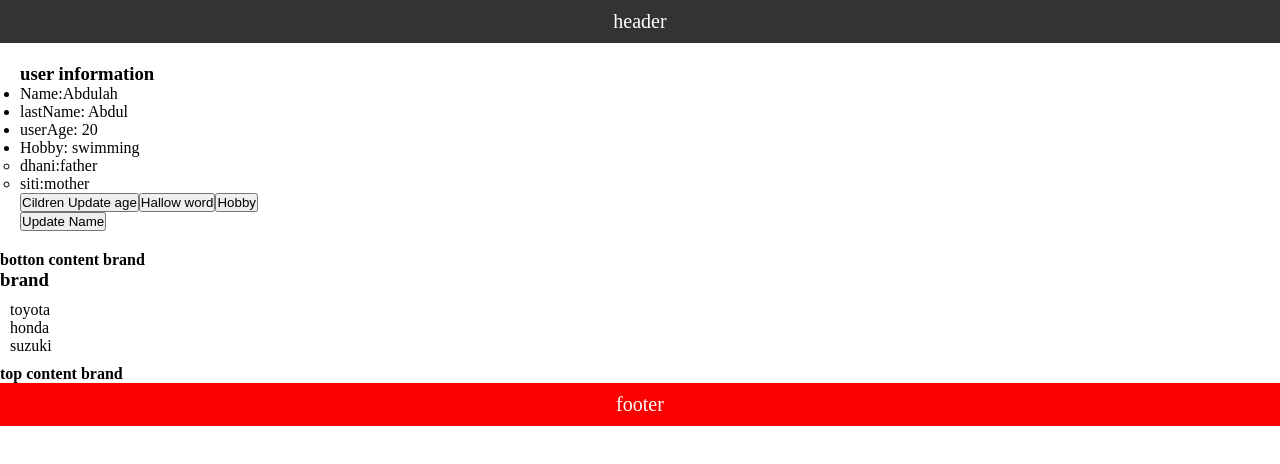
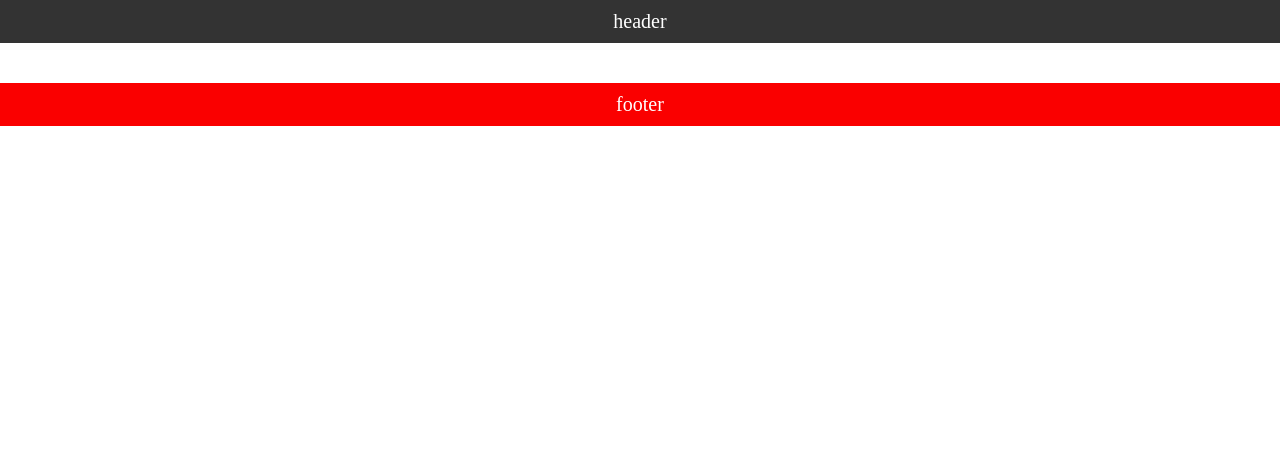
Before and after one commit to faridkinyobi/VUE-Base, a Vue app: page / in a window 1280 px wide. Shown: the top 464 px of the page. Built offline with nearby package versions, Linux system fonts and the light colour scheme.

Commit message:
lifecycle in action

```diff
--- a/src/App.vue
+++ b/src/App.vue
@@ -1,74 +1,30 @@
-<!-- <script setup>
-// import HelloWorld from "./components/HelloWorld.vue";
-// import TheWelcome from "./components/TheWelcome.vue";
-</script> -->
 
 <template>
   <app-header />
+
   <!-- props -->
   <div class="container">
-    <profile-page
-      :name="name"
-      :lastname="lastName"
-      :userAge="userAge"
-      :hobby="hobby"
-      :userParent="userParent"
-      @update-cildren="userAge = $event"
-      @hallow="handleHallow"
-      :handleHobby="handleHobby"
-    >
-    </profile-page>
-    <button @click="handleUpdate">Update Name</button>
+    <life-comont v-if="show" ></life-comont>
   </div>
-  <!-- end props -->
-
-  <!-- slots -->
-  <compont-brand>
-    <template v-slot:top>
-      <strong>top content brand</strong>
-    </template>
-    <template v-slot:brand>
-      <ul style="padding: 10px">
-        <li v-for="(items, index) in brand" :key="index">{{ items }}</li>
-      </ul>
-    </template>
-    <strong>botton content brand</strong>
-  </compont-brand>
-  <!-- end slots -->
   <app-footer />
 </template>
 <script>
-import ProfilePage from "./components/user/ProfilePage.vue";
-import compontBrand from "./components/cars/brand.vue";
+import lifeComont from "./components/Life/index.vue";
 export default {
   components: {
-    ProfilePage,
-    compontBrand,
+    lifeComont,
   },
   data() {
     return {
-      name: "Abdulah",
-      lastName: "Abdul",
-      hobby: "swimming",
-      userAge: 20,
-      userParent: {
-        father: "dhani",
-        mother: "siti",
-      },
-      brand: ["toyota", "honda", "suzuki"],
+      show: true,
     };
   },
-  methods: {
-    handleUpdate() {
-      this.name = "alamsah";
-    },
-    handleHallow() {
-      alert("Hallow word");
-    },
-    handleHobby(value) {
-      this.hobby = value;
-    },
+  mounted() {
+    setTimeout(() => {
+      this.show = false;
+    }, 5000);
   },
+  methods: {},
 };
 </script>
 <style scoped>
--- /dev/null
+++ b/src/App1.vue
@@ -0,0 +1,83 @@
+<!-- <script setup>
+// import HelloWorld from "./components/HelloWorld.vue";
+// import TheWelcome from "./components/TheWelcome.vue";
+</script> -->
+
+<template>
+  <app-header />
+
+  <!-- props -->
+  <div class="container">
+    <profile-page
+      :name="name"
+      :lastname="lastName"
+      :userAge="userAge"
+      :hobby="hobby"
+      :userParent="userParent"
+      @update-cildren="userAge = $event"
+      @hallow="handleHallow"
+      :handleHobby="handleHobby"
+    >
+    </profile-page>
+    <button @click="handleUpdate">Update Name</button>
+  </div>
+  <!-- end props -->
+
+  <!-- slots -->
+  <compont-brand>
+    <template v-slot:top>
+      <strong>top content brand</strong>
+    </template>
+    <template v-slot:brand>
+      <ul style="padding: 10px">
+        <li v-for="(items, index) in brand" :key="index">{{ items }}</li>
+      </ul>
+    </template>
+    <strong>botton content brand</strong>
+  </compont-brand>
+  <!-- end slots -->
+
+  <app-footer />
+
+</template>
+<script>
+
+import ProfilePage from "./components/user/ProfilePage.vue";
+import compontBrand from "./components/cars/brand.vue";
+
+export default {
+  components: {
+    ProfilePage,
+    compontBrand,
+  },
+  data() {
+    return {
+      name: "Abdulah",
+      lastName: "Abdul",
+      hobby: "swimming",
+      userAge: 20,
+      userParent: {
+        father: "dhani",
+        mother: "siti",
+      },
+      brand: ["toyota", "honda", "suzuki"],
+    };
+  },
+  methods: {
+    handleUpdate() {
+      this.name = "alamsah";
+    },
+    handleHallow() {
+      alert("Hallow word");
+    },
+    handleHobby(value) {
+      this.hobby = value;
+    },
+  },
+};
+</script>
+<style scoped>
+.container {
+  padding: 20px;
+}
+</style>
--- /dev/null
+++ b/src/components/Life/index.vue
@@ -0,0 +1,47 @@
+<template>
+  <div>
+    <h3>lifecycle hook</h3>
+    {{ text }}
+    <button @click="this.text = 'hallow brader'">hallow brader</button>
+  </div>
+</template>
+
+<script>
+export default {
+  data() {
+    return {
+      text: "hallow word",
+    };
+  },
+  beforeCreate() {
+    console.log("beforeCreate");
+  },
+  beforeCreate() {
+    console.log("1-beforeCreacte");
+  },
+  created() {
+    console.log("2-creacted");
+  },
+  beforeMount() {
+    console.log("3-beforeMount");
+  },
+  mounted() {
+    console.log("4-mounted");
+  },
+  beforeUpdate() {
+    console.log("U1-beforeUpdate");
+  },
+  updated() {
+    console.log("U2-updated");
+  },
+  beforeMounted(){
+    console.log("D3-beforeMounted")
+  },
+  unmounted(){
+    console.log("D4-unmounted")
+  }
+};
+</script>
+
+<style>
+</style>
```
